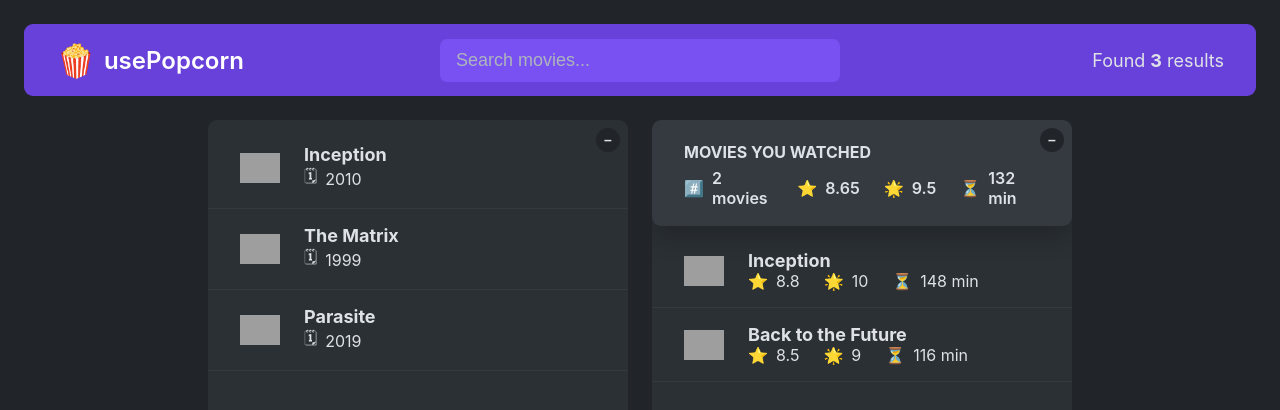
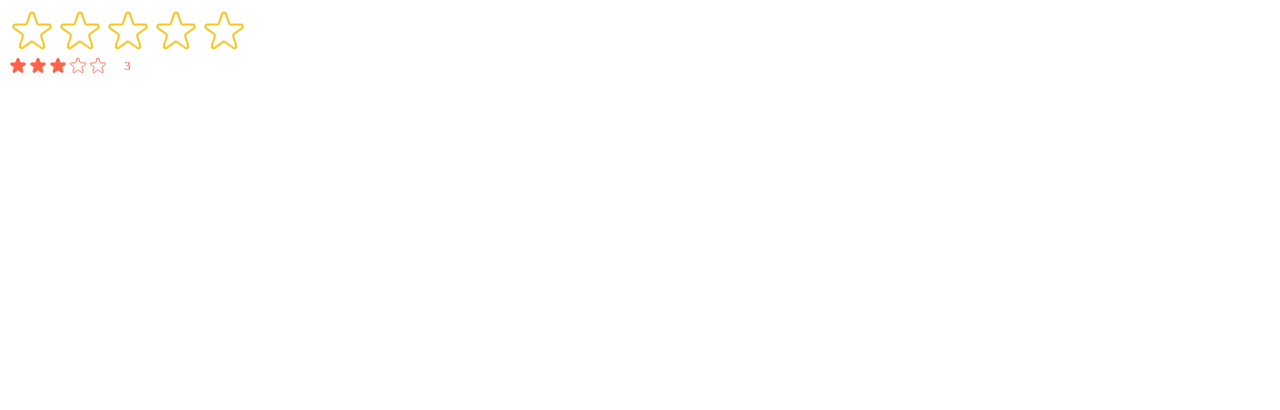
Before and after one commit to YohanesMulugeta/pizza, a React (Create React App) app: page / in a window 1280 px wide. Shown: the top 410 px of the page. Built offline with nearby package versions, Linux system fonts and the light colour scheme; grey boxes are pictures that could not be loaded.

Commit message:
implement rating compontents.

```diff
--- /dev/null
+++ b/src/components/StarRating.js
@@ -0,0 +1,139 @@
+import { useState } from 'react';
+
+const containerStyle = {
+  display: 'flex',
+  alignItems: 'center',
+  gap: '16px',
+};
+
+const starContainerStyle = {
+  display: 'flex',
+};
+
+export default function StarRating({
+  maxRating = 5,
+  color = '#fcc419',
+  size = 48,
+  className,
+  messages = [],
+  defaultRating = 0,
+  onSet,
+}) {
+  const textStyle = {
+    lineHieght: '1',
+    margin: '0',
+    color,
+    fontSize: `${size / 1.5}px`,
+  };
+
+  const [rating, setRating] = useState(defaultRating);
+  const [tempRating, setTempRating] = useState(0);
+
+  const ratingText =
+    messages.length === maxRating
+      ? (tempRating && messages[tempRating - 1]) || (rating && messages[rating - 1]) || ''
+      : tempRating || rating || '';
+
+  return (
+    <div style={containerStyle} className={className}>
+      <div style={starContainerStyle}>
+        {Array.from({ length: maxRating }, (_, i) => (
+          <Star
+            color={color}
+            size={size}
+            onMouseEnter={() => {
+              setTempRating(i + 1);
+            }}
+            onMouseLeave={() => {
+              setTempRating(0);
+            }}
+            isFull={tempRating ? i + 1 <= tempRating : i + 1 <= rating}
+            onClick={() => {
+              setRating(i + 1);
+              onSet && onSet(i + 1);
+            }}
+            key={i}
+          />
+        ))}
+      </div>
+      <p style={textStyle}>{ratingText}</p>
+    </div>
+  );
+}
+
+function Star({ onClick, isFull, onMouseEnter, onMouseLeave, color, size }) {
+  const starStyle = {
+    width: `${size}px`,
+    height: `${size}px`,
+    cursor: 'pointer',
+    display: 'block',
+  };
+
+  return (
+    <span
+      onClick={onClick}
+      onMouseEnter={onMouseEnter}
+      onMouseLeave={onMouseLeave}
+      role="button"
+      style={starStyle}
+    >
+      {isFull ? (
+        <svg
+          xmlns="http://www.w3.org/2000/svg"
+          viewBox="0 0 20 20"
+          fill={color}
+          stroke={color}
+        >
+          <path d="M9.049 2.927c.3-.921 1.603-.921 1.902 0l1.07 3.292a1 1 0 00.95.69h3.462c.969 0 1.371 1.24.588 1.81l-2.8 2.034a1 1 0 00-.364 1.118l1.07 3.292c.3.921-.755 1.688-1.54 1.118l-2.8-2.034a1 1 0 00-1.175 0l-2.8 2.034c-.784.57-1.838-.197-1.539-1.118l1.07-3.292a1 1 0 00-.364-1.118L2.98 8.72c-.783-.57-.38-1.81.588-1.81h3.461a1 1 0 00.951-.69l1.07-3.292z" />
+        </svg>
+      ) : (
+        <svg
+          xmlns="http://www.w3.org/2000/svg"
+          fill="none"
+          viewBox="0 0 24 24"
+          stroke={color}
+        >
+          <path
+            strokeLinecap="round"
+            strokeLinejoin="round"
+            strokeWidth="{2}"
+            d="M11.049 2.927c.3-.921 1.603-.921 1.902 0l1.519 4.674a1 1 0 00.95.69h4.915c.969 0 1.371 1.24.588 1.81l-3.976 2.888a1 1 0 00-.363 1.118l1.518 4.674c.3.922-.755 1.688-1.538 1.118l-3.976-2.888a1 1 0 00-1.176 0l-3.976 2.888c-.783.57-1.838-.197-1.538-1.118l1.518-4.674a1 1 0 00-.363-1.118l-3.976-2.888c-.784-.57-.38-1.81.588-1.81h4.914a1 1 0 00.951-.69l1.519-4.674z"
+          />
+        </svg>
+      )}
+    </span>
+  );
+}
+
+/*
+FULL STAR
+
+<svg
+  xmlns="http://www.w3.org/2000/svg"
+  viewBox="0 0 20 20"
+  fill="#000"
+  stroke="#000"
+>
+  <path
+    d="M9.049 2.927c.3-.921 1.603-.921 1.902 0l1.07 3.292a1 1 0 00.95.69h3.462c.969 0 1.371 1.24.588 1.81l-2.8 2.034a1 1 0 00-.364 1.118l1.07 3.292c.3.921-.755 1.688-1.54 1.118l-2.8-2.034a1 1 0 00-1.175 0l-2.8 2.034c-.784.57-1.838-.197-1.539-1.118l1.07-3.292a1 1 0 00-.364-1.118L2.98 8.72c-.783-.57-.38-1.81.588-1.81h3.461a1 1 0 00.951-.69l1.07-3.292z"
+  />
+</svg>
+
+
+EMPTY STAR
+
+<svg
+  xmlns="http://www.w3.org/2000/svg"
+  fill="none"
+  viewBox="0 0 24 24"
+  stroke="#000"
+>
+  <path
+    strokeLinecap="round"
+    strokeLinejoin="round"
+    strokeWidth="{2}"
+    d="M11.049 2.927c.3-.921 1.603-.921 1.902 0l1.519 4.674a1 1 0 00.95.69h4.915c.969 0 1.371 1.24.588 1.81l-3.976 2.888a1 1 0 00-.363 1.118l1.518 4.674c.3.922-.755 1.688-1.538 1.118l-3.976-2.888a1 1 0 00-1.176 0l-3.976 2.888c-.783.57-1.838-.197-1.538-1.118l1.518-4.674a1 1 0 00-.363-1.118l-3.976-2.888c-.784-.57-.38-1.81.588-1.81h4.914a1 1 0 00.951-.69l1.519-4.674z"
+  />
+</svg>
+
+*/
--- a/src/index.js
+++ b/src/index.js
@@ -1,10 +1,37 @@
-import React from 'react';
+import React, { useState } from 'react';
 import { createRoot } from 'react-dom/client';
+import StarRating from './components/StarRating';
 
-import App from './App';
+// import App from './App';
 
-import './index.css';
+// import './index.css';
 
 const root = createRoot(document.getElementById('root'));
 
-root.render(<App />);
+function Test() {
+  const [rating, setRating] = useState(0);
+
+  console.log(rating);
+
+  return (
+    <StarRating
+      onSet={setRating}
+      maxRating={5}
+      messages={['Terrible', 'Bad', 'Okay', 'Good', 'Excellent']}
+    />
+  );
+}
+
+root.render(
+  <React.StrictMode>
+    <Test />
+    <StarRating
+      maxRating={5}
+      size={20}
+      className="test"
+      color="tomato"
+      defaultRating={3}
+    />
+  </React.StrictMode>
+);
+// root.render(<App />);
```
